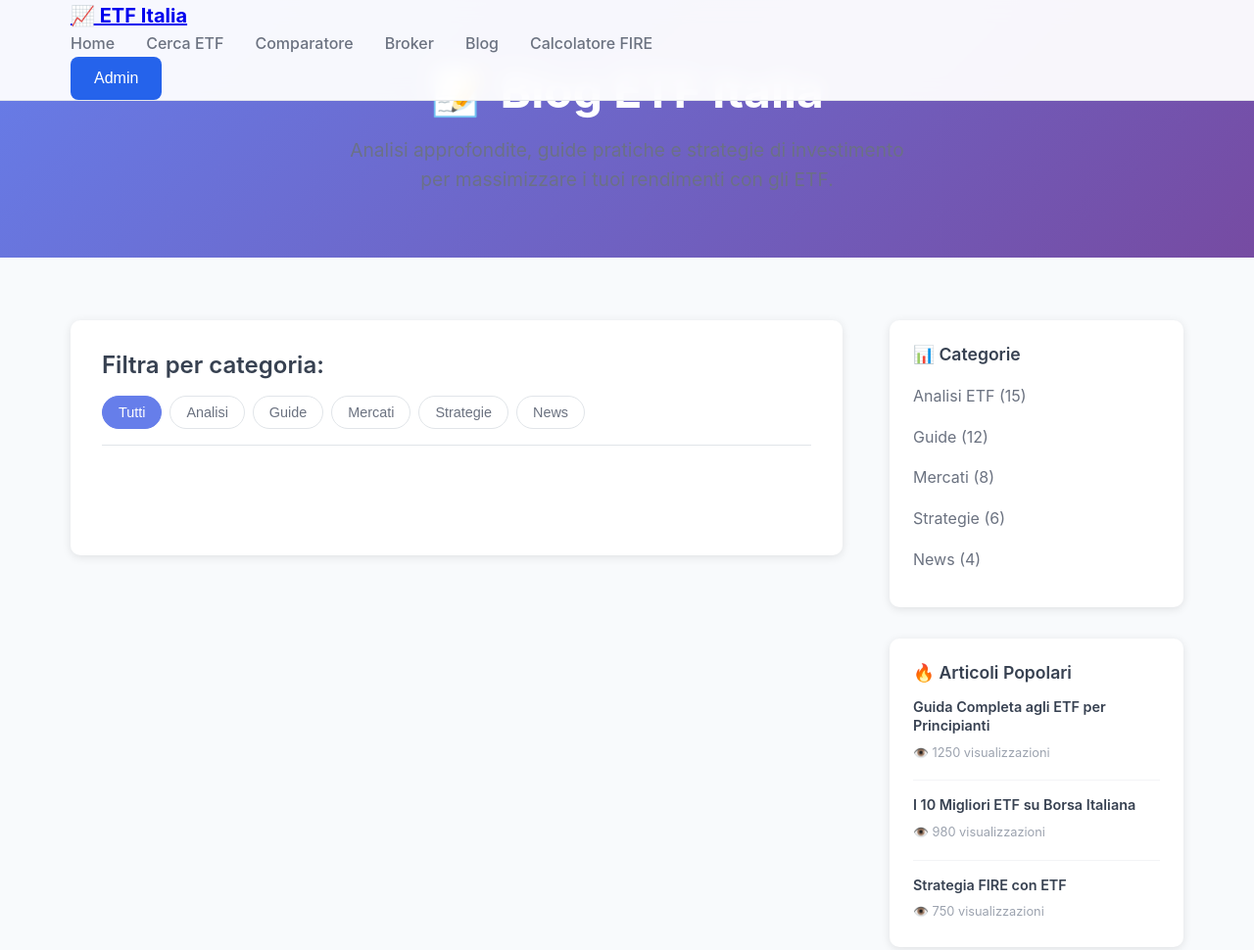
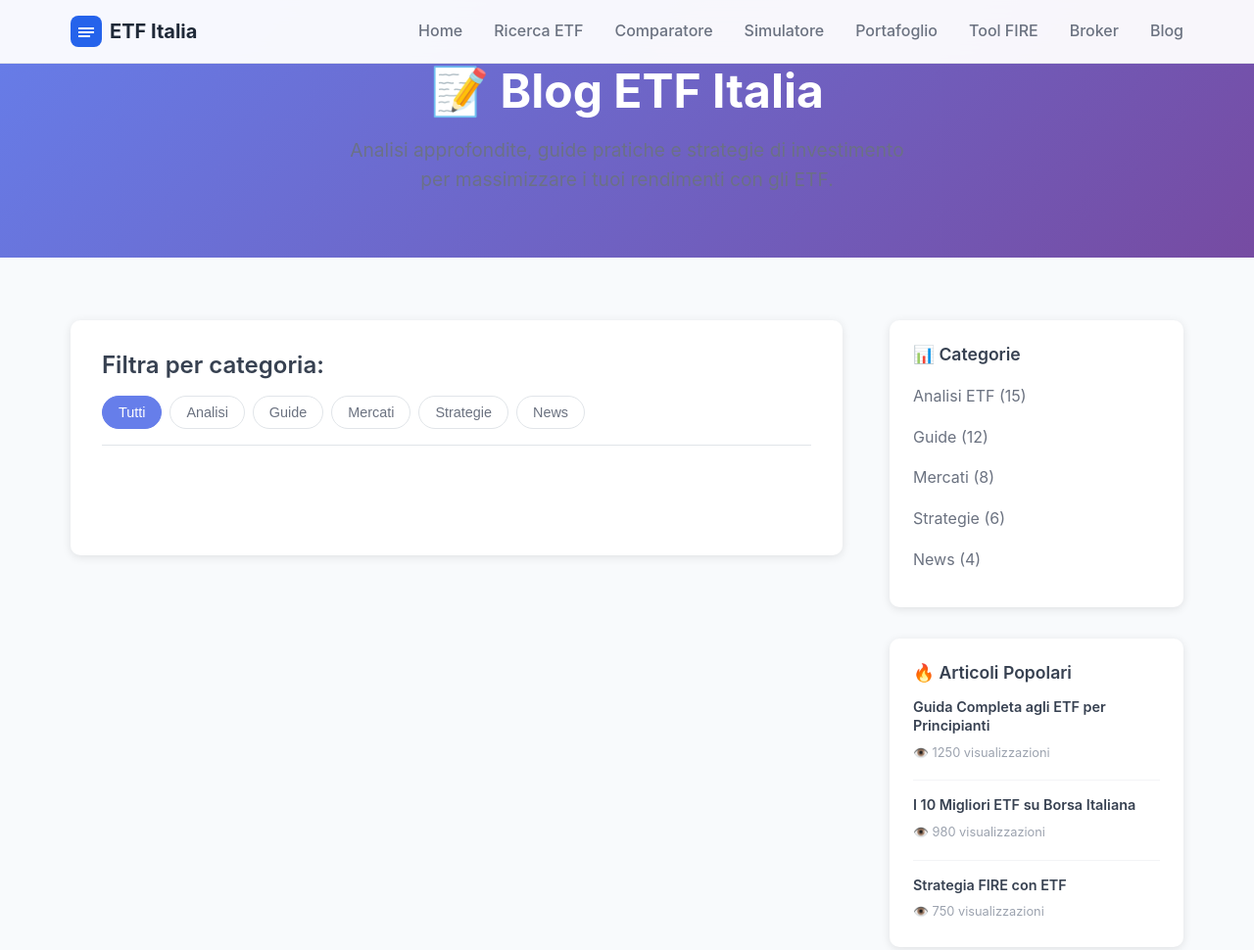
Before and after one commit to dondendo89/guadagnareconetf, a plain HTML site: page blog.html in a window 1280 px wide. Shown: the top 970 px of the page at 98% size. Drawn offline with Linux system fonts and the light colour scheme.

Commit message:
Update blog.html

```diff
--- a/blog.html
+++ b/blog.html
@@ -34,26 +34,38 @@
 <body>
     <!-- Header -->
     <header class="header">
-        <div class="container">
-            <div class="header-content">
-                <div class="logo">
-                    <a href="/">📈 ETF Italia</a>
+        <nav class="navbar">
+            <div class="container">
+                <div class="nav-brand">
+                    <a href="/" class="logo">
+                        <svg width="32" height="32" viewBox="0 0 32 32" fill="none">
+                            <rect width="32" height="32" rx="8" fill="#2563eb"/>
+                            <path d="M8 12h16v2H8v-2zm0 4h16v2H8v-2zm0 4h12v2H8v-2z" fill="white"/>
+                        </svg>
+                        <span>ETF Italia</span>
+                    </a>
                 </div>
-                <nav class="nav">
+
+                <div class="nav-menu" id="navMenu">
                     <ul class="nav-list">
-                        <li><a href="/#hero" class="nav-link">Home</a></li>
-                        <li><a href="/#etf-search" class="nav-link">Cerca ETF</a></li>
-                        <li><a href="/#comparator" class="nav-link">Comparatore</a></li>
+                        <li><a href="/" class="nav-link">Home</a></li>
+                        <li><a href="/#ricerca" class="nav-link">Ricerca ETF</a></li>
+                        <li><a href="/#comparatore" class="nav-link">Comparatore</a></li>
+                        <li><a href="/#simulatore" class="nav-link">Simulatore</a></li>
+                        <li><a href="/#portafoglio" class="nav-link">Portafoglio</a></li>
+                        <li><a href="/#fire" class="nav-link">Tool FIRE</a></li>
                         <li><a href="/#brokers" class="nav-link">Broker</a></li>
-                        <li><a href="/#blog" class="nav-link active">Blog</a></li>
-                        <li><a href="/#fire-calculator" class="nav-link">Calcolatore FIRE</a></li>
+                        <li><a href="/blog.html" class="nav-link active">Blog</a></li>
                     </ul>
-                </nav>
-                <div class="header-actions">
-                    <button class="btn btn-primary" onclick="window.location.href='admin.html'">Admin</button>
+                </div>
+
+                <div class="nav-toggle" id="navToggle">
+                    <span></span>
+                    <span></span>
+                    <span></span>
                 </div>
             </div>
-        </div>
+        </nav>
     </header>
 
     <!-- Main Content -->
```
